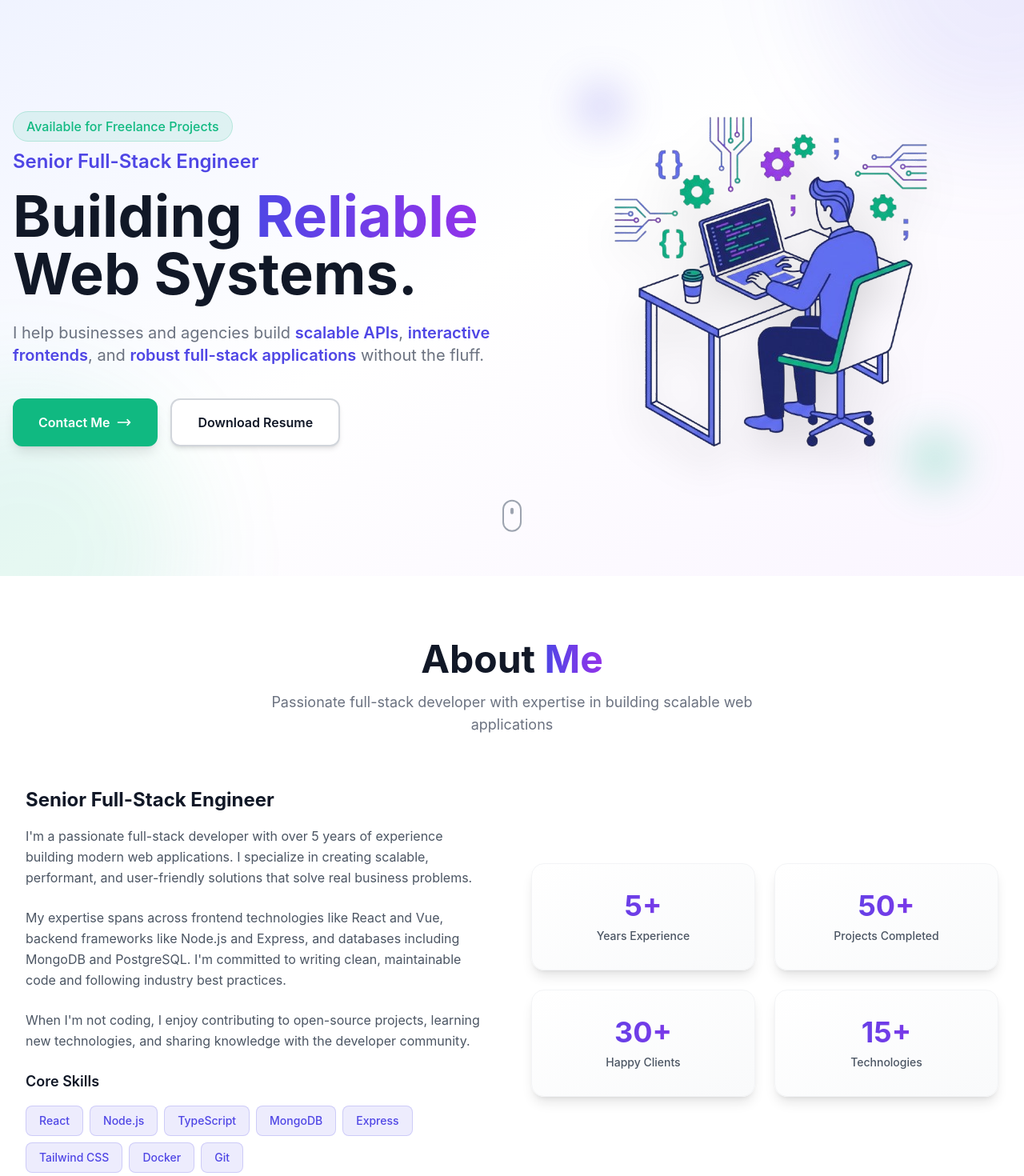
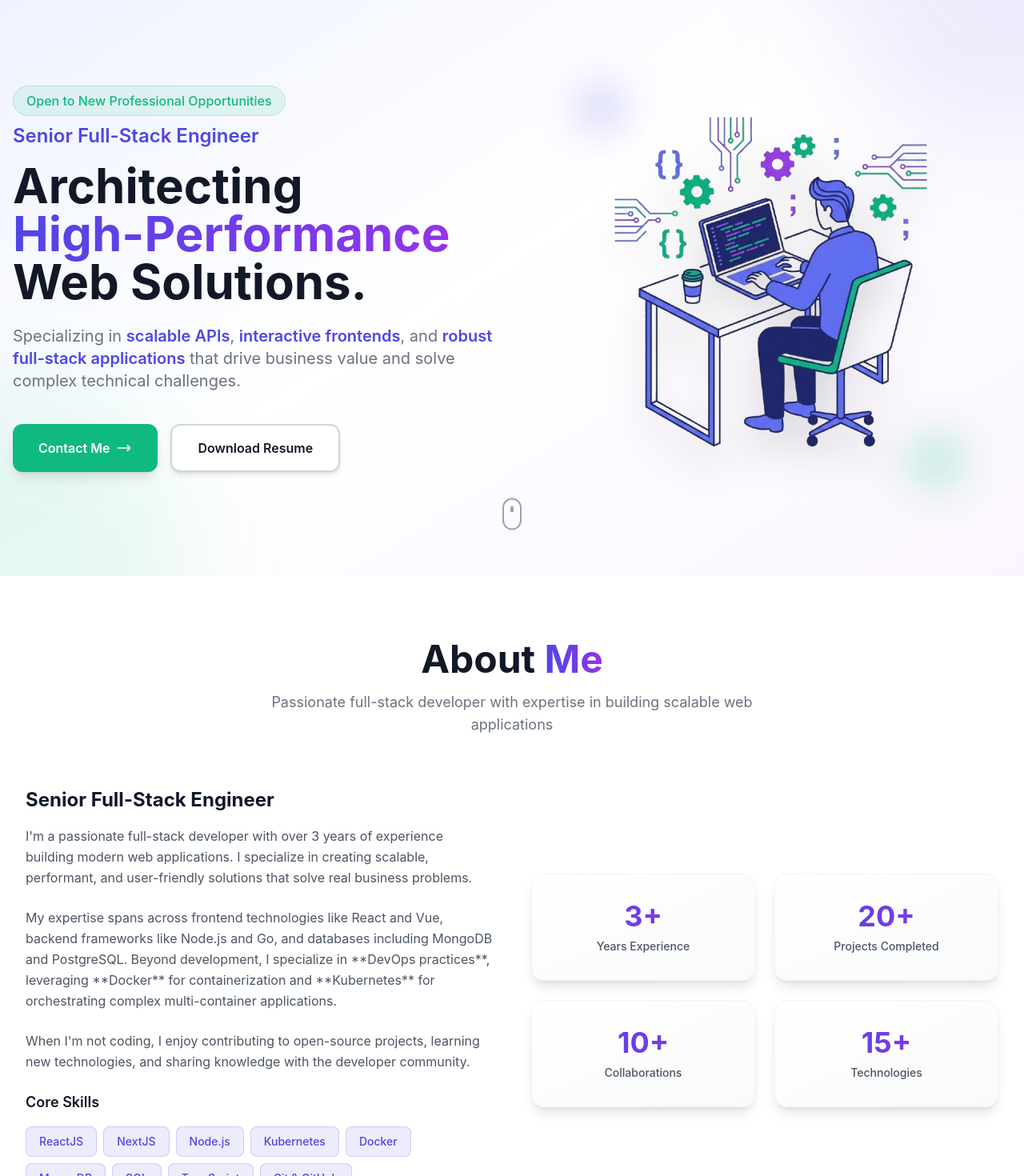
Before and after one commit to chavdasandip2908/My-portfolio-, a React (Vite) app in the folder client/: page / in a window 1280 px wide. Shown: the part 80-1550 px from the top of the page at 80% size. Built offline with nearby package versions, Linux system fonts and the light colour scheme; no server answers.

Commit message:
feat: update portfolio content, experience details, technical skills, and professional messaging across sections.

```diff
--- a/client/src/components/About.jsx
+++ b/client/src/components/About.jsx
@@ -3,9 +3,9 @@ import { motion } from 'framer-motion';
 
 const About = () => {
     const stats = [
-        { label: 'Years Experience', value: '5+' },
-        { label: 'Projects Completed', value: '50+' },
-        { label: 'Happy Clients', value: '30+' },
+        { label: 'Years Experience', value: '3+' },
+        { label: 'Projects Completed', value: '20+' },
+        { label: 'Collaborations', value: '10+' },
         { label: 'Technologies', value: '15+' }
     ];
 
@@ -38,13 +38,13 @@ const About = () => {
                             Senior Full-Stack Engineer
                         </h3>
                         <p className="text-gray-600 dark:text-gray-400 mb-6 leading-relaxed">
-                            I'm a passionate full-stack developer with over 5 years of experience building modern web applications.
+                            I'm a passionate full-stack developer with over 3 years of experience building modern web applications.
                             I specialize in creating scalable, performant, and user-friendly solutions that solve real business problems.
                         </p>
                         <p className="text-gray-600 dark:text-gray-400 mb-6 leading-relaxed">
-                            My expertise spans across frontend technologies like React and Vue, backend frameworks like Node.js and Express,
-                            and databases including MongoDB and PostgreSQL. I'm committed to writing clean, maintainable code and following
-                            industry best practices.
+                            My expertise spans across frontend technologies like React and Vue, backend frameworks like Node.js and Go,
+                            and databases including MongoDB and PostgreSQL. Beyond development, I specialize in **DevOps practices**,
+                            leveraging **Docker** for containerization and **Kubernetes** for orchestrating complex multi-container applications.
                         </p>
                         <p className="text-gray-600 dark:text-gray-400 mb-6 leading-relaxed">
                             When I'm not coding, I enjoy contributing to open-source projects, learning new technologies,
@@ -55,7 +55,7 @@ const About = () => {
                         <div className="space-y-4">
                             <h4 className="text-lg font-semibold text-light-text dark:text-dark-text">Core Skills</h4>
                             <div className="flex flex-wrap gap-2">
-                                {['React', 'Node.js', 'TypeScript', 'MongoDB', 'Express', 'Tailwind CSS', 'Docker', 'Git'].map((skill) => (
+                                {['ReactJS', 'NextJS', 'Node.js', 'Kubernetes', 'Docker', 'MongoDB', 'SQL', 'TypeScript', 'Git & GitHub'].map((skill) => (
                                     <span
                                         key={skill}
                                         className="px-4 py-2 bg-primary/10 text-primary border border-primary/20 rounded-lg text-sm font-medium"
--- a/client/src/components/Hero.jsx
+++ b/client/src/components/Hero.jsx
@@ -85,7 +85,7 @@ const Hero = () => {
                             className="inline-block mb-4"
                         >
                             <span className="px-4 py-2 bg-accent/10 border border-accent/20 rounded-full text-accent font-medium text-sm md:text-base">
-                                Available for Freelance Projects
+                                Open to New Professional Opportunities
                             </span>
                         </motion.div>
 
@@ -102,10 +102,13 @@ const Hero = () => {
                             initial={{ opacity: 0, y: 20 }}
                             animate={{ opacity: 1, y: 0 }}
                             transition={{ duration: 0.5, delay: 0.2 }}
-                            className="text-4xl md:text-6xl lg:text-7xl font-bold text-light-text dark:text-dark-text mb-6 leading-tight"
+                            className="text-3xl md:text-5xl lg:text-6xl font-bold text-light-text dark:text-dark-text mb-6 leading-tight"
                         >
-                            Building <span className="bg-gradient-to-r from-primary to-purple-600 bg-clip-text text-transparent">Reliable</span>
-                            <br />Web Systems.
+                            Architecting
+                            <br />
+                            <span className="bg-gradient-to-r from-primary to-purple-600 bg-clip-text text-transparent">High-Performance</span>
+                            <br />
+                            Web Solutions.
                         </motion.h1>
 
                         <motion.p
@@ -114,7 +117,7 @@ const Hero = () => {
                             transition={{ duration: 0.5, delay: 0.3 }}
                             className="max-w-2xl mx-auto lg:mx-0 text-light-muted dark:text-dark-muted text-lg md:text-xl mb-10 leading-relaxed"
                         >
-                            I help businesses and agencies build <span className="text-primary font-semibold">scalable APIs</span>, <span className="text-primary font-semibold">interactive frontends</span>, and <span className="text-primary font-semibold">robust full-stack applications</span> without the fluff.
+                            Specializing in <span className="text-primary font-semibold">scalable APIs</span>, <span className="text-primary font-semibold">interactive frontends</span>, and <span className="text-primary font-semibold">robust full-stack applications</span> that drive business value and solve complex technical challenges.
                         </motion.p>
 
                         <motion.div
--- a/client/src/components/Sections.jsx
+++ b/client/src/components/Sections.jsx
@@ -84,7 +84,7 @@ const Contact = () => {
                         Get In <span className="bg-gradient-to-r from-primary to-purple-600 bg-clip-text text-transparent">Touch</span>
                     </h2>
                     <p className="text-lg text-light-muted dark:text-dark-muted max-w-2xl mx-auto">
-                        I am currently available for freelance projects. Have a project in mind? Let's discuss how I can help.
+                        I am always open to discussing new professional opportunities and technical challenges. Let's connect!
                     </p>
                 </motion.div>
 
--- a/client/src/components/TechnicalArsenal.jsx
+++ b/client/src/components/TechnicalArsenal.jsx
@@ -7,13 +7,13 @@ const TechnicalArsenal = () => {
             title: "Frontend",
             color: "from-blue-600 via-cyan-500 to-blue-400",
             glowColor: "rgba(59, 130, 246, 0.5)",
-            skills: ["React.js", "Next.js", "JavaScript", "TypeScript", "Tailwind CSS", "HTML5/CSS3", "Redux"]
+            skills: ["React.js", "Next.js", "JavaScript", "TypeScript", "Tailwind CSS", "HTML5/CSS3"]
         },
         {
             title: "Backend",
             color: "from-emerald-600 via-green-500 to-teal-400",
             glowColor: "rgba(16, 185, 129, 0.5)",
-            skills: ["Node.js", "Express.js", "Go", "Nest.js", "REST APIs", "GraphQL", "JWT/Auth"]
+            skills: ["Node.js", "Express.js", "Python", "Socket.io", "REST APIs", "JWT/Auth"]
         },
         {
             title: "Database",
@@ -25,13 +25,13 @@ const TechnicalArsenal = () => {
             title: "Cloud & DevOps",
             color: "from-purple-600 via-pink-500 to-indigo-400",
             glowColor: "rgba(147, 51, 234, 0.5)",
-            skills: ["AWS", "Docker", "Kubernetes", "CI/CD", "GitHub Actions", "Nginx", "Linux"]
+            skills: ["GCP", "Docker", "Kubernetes", "CI/CD", "Nginx"]
         },
         {
             title: "Tools",
             color: "from-slate-600 via-gray-500 to-slate-400",
             glowColor: "rgba(71, 85, 105, 0.5)",
-            skills: ["VS Code", "Postman", "Git", "Figma", "Vite/Webpack", "Jest"]
+            skills: ["VS Code", "Postman", "Xampp", "Figma", "Git & GitHub"]
         }
     ];
 
@@ -83,7 +83,7 @@ const TechnicalArsenal = () => {
                         Technical <span className="bg-gradient-to-r from-primary via-purple-500 to-pink-500 bg-clip-text text-transparent">Arsenal</span>
                     </h2>
                     <p className="text-slate-600 dark:text-slate-400 max-w-2xl mx-auto text-lg font-light leading-relaxed">
-                        A curated collection of tools and technologies I've mastered to build high-performance, scalable applications.
+                        A curated collection of tools and technologies I use to architect, containerize, and deploy high-performance, scalable applications.
                     </p>
                 </motion.div>
 
```
